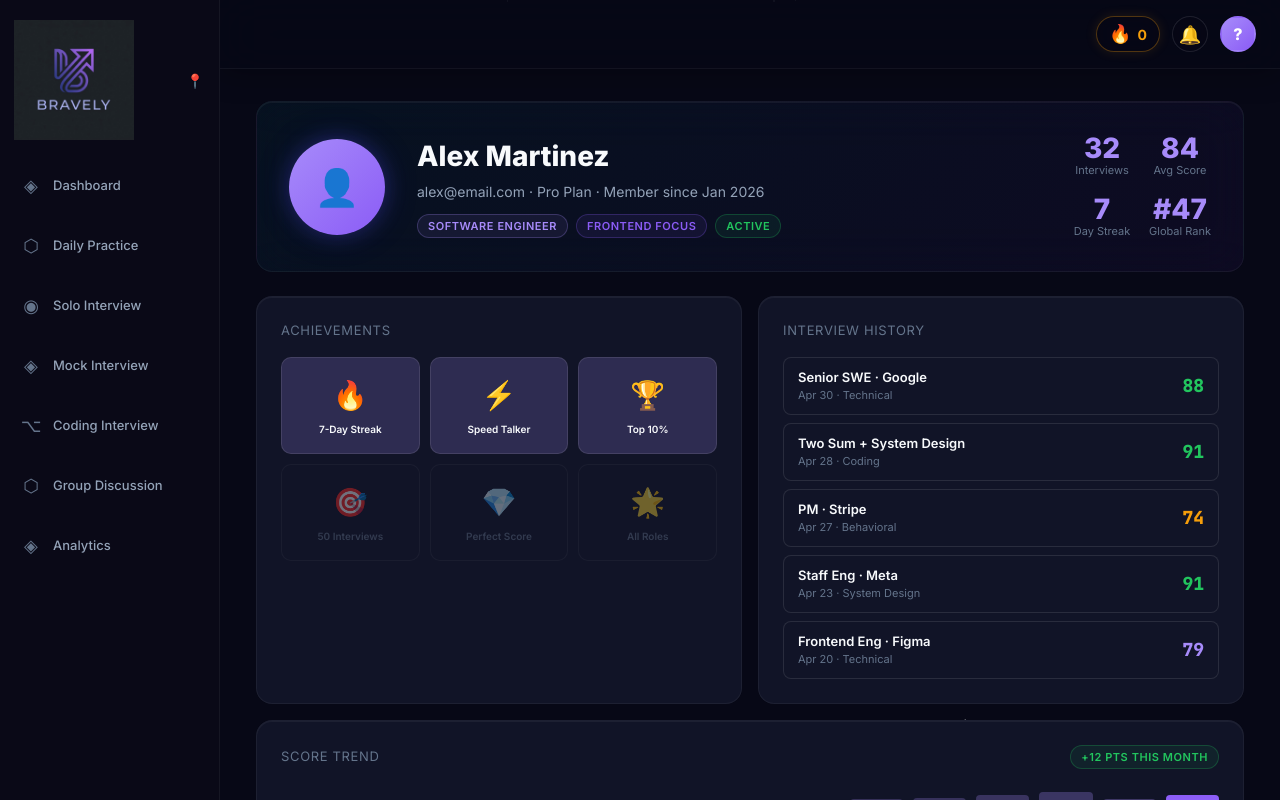
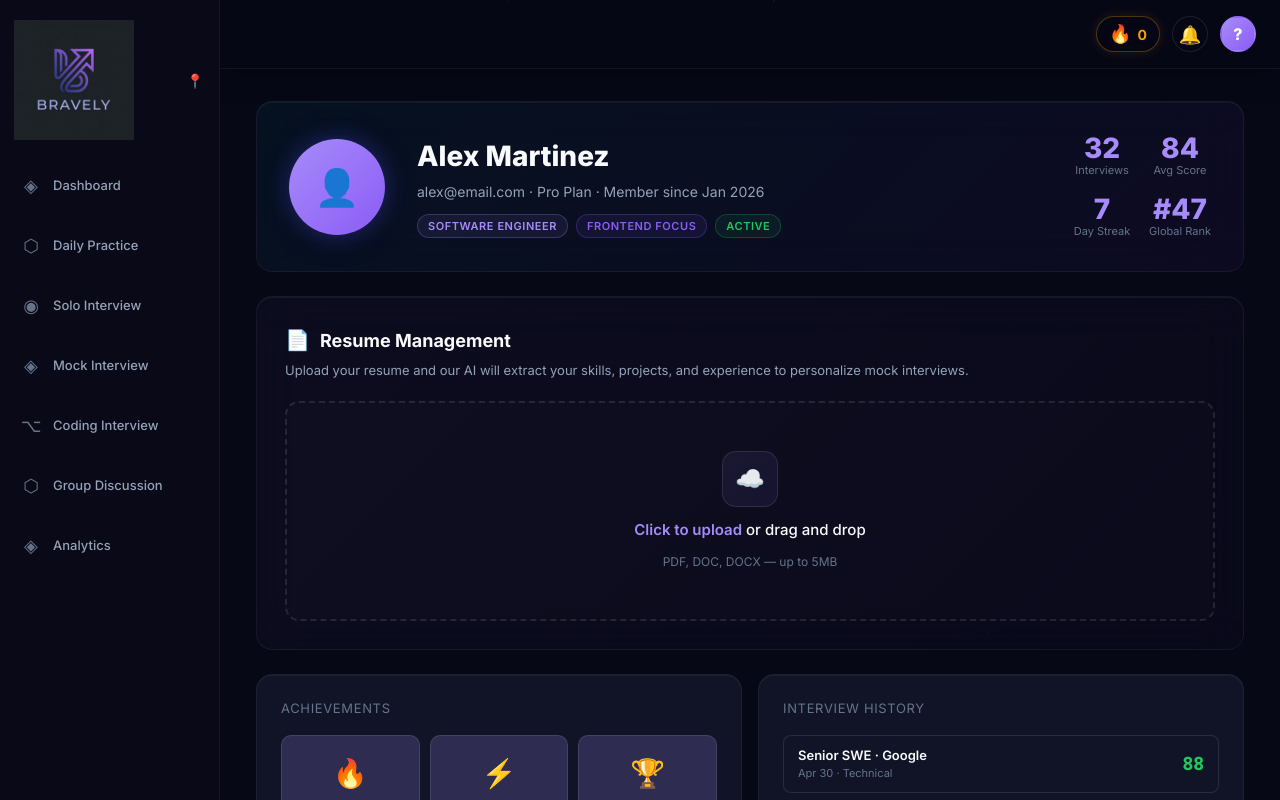
Before and after one commit to VaibhavDataSci/Bravely, a Next.js app in the folder frontend/: page /profile in a window 1280 px wide. Built offline with nearby package versions, Linux system fonts and the light colour scheme.

Commit message:
feat: integrate auth context and profile page updates

```diff
--- a/frontend/src/app/(app)/profile/page.jsx
+++ b/frontend/src/app/(app)/profile/page.jsx
@@ -1,12 +1,65 @@
 "use client";
-import { useRouter, usePathname } from 'next/navigation';
-import React, { useState, useEffect, useRef } from 'react';
+import { useRouter } from 'next/navigation';
+import React, { useState, useRef } from 'react';
 import { C } from '@/constants/theme';
-import { GlassCard, Tag } from '@/components/shared';
+import { GlassCard, Tag, NeonButton } from '@/components/shared';
+import { useAuth } from '@/contexts/AuthContext';
 
-// ─── PAGE 7: PROFILE ──────────────────────────────────────────────────────────
+// ─── SIMULATED RESUME PARSER ────────────────────────────────────────────────
+const SIMULATED_PARSE_RESULTS = {
+  skills: ['React', 'Node.js', 'TypeScript', 'PostgreSQL', 'AWS', 'Docker', 'Redis', 'System Design'],
+  projects: [
+    { name: 'E-Commerce Platform', tech: ['React', 'Node.js', 'PostgreSQL'] },
+    { name: 'Real-time Chat App', tech: ['WebSocket', 'Redis', 'Docker'] },
+    { name: 'CI/CD Pipeline Automation', tech: ['AWS', 'Docker', 'GitHub Actions'] },
+  ],
+  education: 'B.Tech in Computer Science',
+  experienceYears: 3,
+};
+
+// ─── PAGE: PROFILE ──────────────────────────────────────────────────────────
 const ProfilePage = () => {
   const router = useRouter();
+  const { user, updateProfileResume, removeProfileResume } = useAuth();
+  const fileInputRef = useRef(null);
+
+  const [isDragging, setIsDragging] = useState(false);
+  const [isParsing, setIsParsing] = useState(false);
+  const [parseSuccess, setParseSuccess] = useState(false);
+
+  const profileResume = user?.profileResume || null;
+
+  const handleFileUpload = (source) => {
+    let file;
+    if (source?.dataTransfer) {
+      file = source.dataTransfer.files?.[0];
+    } else if (source?.target) {
+      file = source.target.files?.[0];
+    }
+    if (!file) return;
+
+    setIsParsing(true);
+    setParseSuccess(false);
+
+    // Simulate AI parsing with a 2.5s delay
+    setTimeout(() => {
+      setIsParsing(false);
+      setParseSuccess(true);
+      updateProfileResume({
+        filename: file.name,
+        fileSize: (file.size / 1024).toFixed(1) + ' KB',
+        uploadedAt: new Date().toISOString(),
+        ...SIMULATED_PARSE_RESULTS,
+      });
+      // Clear success banner after 3s
+      setTimeout(() => setParseSuccess(false), 3000);
+    }, 2500);
+  };
+
+  const handleRemoveResume = () => {
+    removeProfileResume();
+    setParseSuccess(false);
+  };
 
   const achievements = [
     { icon: '🔥', label: '7-Day Streak', earned: true },
@@ -16,6 +69,11 @@ const ProfilePage = () => {
     { icon: '💎', label: 'Perfect Score', earned: false },
     { icon: '🌟', label: 'All Roles', earned: false },
   ];
+
+  const uploadTimestamp = profileResume?.uploadedAt
+    ? new Date(profileResume.uploadedAt).toLocaleDateString('en-US', { month: 'short', day: 'numeric', year: 'numeric', hour: '2-digit', minute: '2-digit' })
+    : '';
+
   return (
     <div style={{ flex: 1, height: '100vh', overflow: 'auto', padding: '32px 36px' }}>
       {/* Profile header */}
@@ -29,8 +87,8 @@ const ProfilePage = () => {
             animation: 'glow-pulse 3s ease infinite',
           }}>👤</div>
           <div style={{ flex: 1 }}>
-            <h2 style={{ fontSize: 28, fontWeight: 800, marginBottom: 4 }}>Alex Martinez</h2>
-            <p style={{ color: C.textSecondary, fontSize: 14, marginBottom: 12 }}>alex@email.com · Pro Plan · Member since Jan 2026</p>
+            <h2 style={{ fontSize: 28, fontWeight: 800, marginBottom: 4 }}>{user?.name || 'Alex Martinez'}</h2>
+            <p style={{ color: C.textSecondary, fontSize: 14, marginBottom: 12 }}>{user?.email || 'alex@email.com'} · Pro Plan · Member since Jan 2026</p>
             <div style={{ display: 'flex', gap: 8 }}>
               <Tag>Software Engineer</Tag>
               <Tag color={C.secondary}>Frontend Focus</Tag>
@@ -53,6 +111,147 @@ const ProfilePage = () => {
         </div>
       </GlassCard>
 
+      {/* ─── RESUME MANAGEMENT ─────────────────────────────────────────── */}
+      <GlassCard style={{ marginBottom: 24, padding: '28px', background: 'linear-gradient(135deg, rgba(167,139,250,0.04), rgba(139,92,246,0.02))' }}>
+        <div style={{ display: 'flex', justifyContent: 'space-between', alignItems: 'flex-start', marginBottom: 20 }}>
+          <div>
+            <div style={{ display: 'flex', alignItems: 'center', gap: 10, marginBottom: 6 }}>
+              <span style={{ fontSize: 20 }}>📄</span>
+              <h3 style={{ fontSize: 18, fontWeight: 700, color: C.textPrimary, margin: 0 }}>Resume Management</h3>
+            </div>
+            <p style={{ fontSize: 13, color: C.textSecondary, margin: 0 }}>
+              Upload your resume and our AI will extract your skills, projects, and experience to personalize mock interviews.
+            </p>
+          </div>
+          {profileResume && (
+            <NeonButton variant="outline" size="sm" onClick={handleRemoveResume} style={{ flexShrink: 0 }}>
+              Remove
+            </NeonButton>
+          )}
+        </div>
+
+        {/* Parse success banner */}
+        {parseSuccess && (
+          <div style={{
+            padding: '12px 16px', borderRadius: 10, marginBottom: 16,
+            background: 'rgba(34,197,94,0.08)', border: `1px solid rgba(34,197,94,0.25)`,
+            display: 'flex', alignItems: 'center', gap: 10,
+            animation: 'fade-up 0.4s ease',
+          }}>
+            <span style={{ fontSize: 18 }}>✅</span>
+            <span style={{ fontSize: 13, color: C.success, fontWeight: 600 }}>Resume parsed successfully! Your interviews will now be personalized.</span>
+          </div>
+        )}
+
+        {profileResume ? (
+          /* ── UPLOADED STATE ── */
+          <div style={{
+            background: 'rgba(255,255,255,0.02)', border: `1px solid ${C.borderMid}`,
+            borderRadius: 14, padding: '20px 24px',
+          }}>
+            {/* File info row */}
+            <div style={{ display: 'flex', justifyContent: 'space-between', alignItems: 'center', marginBottom: 20 }}>
+              <div style={{ display: 'flex', gap: 14, alignItems: 'center' }}>
+                <div style={{
+                  width: 48, height: 48, borderRadius: 12,
+                  background: `linear-gradient(135deg, ${C.primary}20, ${C.secondary}20)`,
+                  display: 'flex', alignItems: 'center', justifyContent: 'center',
+                  fontSize: 22, border: `1px solid ${C.borderMid}`,
+                }}>📎</div>
+                <div>
+                  <div style={{ fontSize: 15, fontWeight: 600, color: C.textPrimary }}>{profileResume.filename}</div>
+                  <div style={{ fontSize: 12, color: C.textMuted }}>{profileResume.fileSize} · Uploaded {uploadTimestamp}</div>
+                </div>
+              </div>
+              <NeonButton size="sm" variant="outline" onClick={() => fileInputRef.current?.click()}>
+                Replace Resume
+              </NeonButton>
+              <input type="file" accept=".pdf,.doc,.docx" hidden ref={fileInputRef} onChange={handleFileUpload} />
+            </div>
+
+            {/* Extracted skills */}
+            <div style={{ marginBottom: 16 }}>
+              <div style={{ fontSize: 11, color: C.textMuted, textTransform: 'uppercase', letterSpacing: '0.08em', marginBottom: 10, fontWeight: 600 }}>
+                Extracted Skills
+              </div>
+              <div style={{ display: 'flex', flexWrap: 'wrap', gap: 8 }}>
+                {profileResume.skills?.map(s => (
+                  <Tag key={s} color={C.primary}>{s}</Tag>
+                ))}
+              </div>
+            </div>
+
+            {/* Extracted projects */}
+            {profileResume.projects?.length > 0 && (
+              <div>
+                <div style={{ fontSize: 11, color: C.textMuted, textTransform: 'uppercase', letterSpacing: '0.08em', marginBottom: 10, fontWeight: 600 }}>
+                  Detected Projects
+                </div>
+                <div style={{ display: 'flex', flexDirection: 'column', gap: 8 }}>
+                  {profileResume.projects.map((p, i) => (
+                    <div key={i} style={{
+                      padding: '10px 14px', background: 'rgba(255,255,255,0.02)',
+                      borderRadius: 8, border: `1px solid ${C.border}`,
+                      display: 'flex', justifyContent: 'space-between', alignItems: 'center',
+                    }}>
+                      <span style={{ fontSize: 13, fontWeight: 500, color: C.textPrimary }}>{p.name}</span>
+                      <div style={{ display: 'flex', gap: 6 }}>
+                        {p.tech.map(t => (
+                          <span key={t} style={{ fontSize: 11, color: C.textMuted, background: 'rgba(255,255,255,0.04)', padding: '2px 8px', borderRadius: 4 }}>{t}</span>
+                        ))}
+                      </div>
+                    </div>
+                  ))}
+                </div>
+              </div>
+            )}
+          </div>
+        ) : (
+          /* ── UPLOAD STATE (drag & drop) ── */
+          <div
+            onDragOver={(e) => { e.preventDefault(); setIsDragging(true); }}
+            onDragLeave={() => setIsDragging(false)}
+            onDrop={(e) => { e.preventDefault(); setIsDragging(false); handleFileUpload(e); }}
+            onClick={() => !isParsing && fileInputRef.current?.click()}
+            style={{
+              border: `2px dashed ${isDragging ? C.primary : C.borderMid}`,
+              borderRadius: 14, padding: '48px 24px', textAlign: 'center',
+              background: isDragging ? 'rgba(167,139,250,0.06)' : 'rgba(255,255,255,0.01)',
+              cursor: isParsing ? 'default' : 'pointer',
+              transition: 'all 0.3s ease',
+              display: 'flex', flexDirection: 'column', alignItems: 'center', gap: 12,
+            }}
+          >
+            <input type="file" accept=".pdf,.doc,.docx" hidden ref={fileInputRef} onChange={handleFileUpload} />
+            {isParsing ? (
+              <>
+                <div style={{
+                  width: 56, height: 56, borderRadius: '50%',
+                  border: `3px solid ${C.borderMid}`, borderTopColor: C.primary,
+                  animation: 'spin 1s linear infinite',
+                }} />
+                <div style={{ fontSize: 15, color: C.primary, fontWeight: 600 }}>Parsing Resume with AI...</div>
+                <div style={{ fontSize: 13, color: C.textMuted }}>Extracting skills, projects, and experiences</div>
+              </>
+            ) : (
+              <>
+                <div style={{
+                  width: 56, height: 56, borderRadius: 14,
+                  background: `linear-gradient(135deg, ${C.primary}15, ${C.secondary}15)`,
+                  display: 'flex', alignItems: 'center', justifyContent: 'center',
+                  fontSize: 24, border: `1px solid ${C.borderMid}`,
+                }}>☁️</div>
+                <div style={{ fontSize: 15, color: C.textPrimary, fontWeight: 500 }}>
+                  <span style={{ color: C.primary, fontWeight: 600 }}>Click to upload</span> or drag and drop
+                </div>
+                <div style={{ fontSize: 12, color: C.textMuted }}>PDF, DOC, DOCX — up to 5MB</div>
+              </>
+            )}
+          </div>
+        )}
+      </GlassCard>
+
+      {/* ─── ACHIEVEMENTS & HISTORY ROW ────────────────────────────────── */}
       <div style={{ display: 'grid', gridTemplateColumns: '1fr 1fr', gap: 16, marginBottom: 16 }}>
         {/* Achievements */}
         <GlassCard>
@@ -62,7 +261,7 @@ const ProfilePage = () => {
               <div key={label} style={{
                 borderRadius: 10, padding: '16px 10px', textAlign: 'center',
                 background: earned ? `rgba(167, 139, 250, 0.2)` : C.bgCard,
-                border: `1px solid ${earned ? C.borderMid : C.borderMid}`,
+                border: `1px solid ${C.borderMid}`,
                 opacity: earned ? 1 : 0.4,
               }}>
                 <div style={{ fontSize: 28, marginBottom: 6 }}>{icon}</div>
@@ -129,6 +328,4 @@ const ProfilePage = () => {
   );
 };
 
-// ─── NOTIFICATION SYSTEM ─────────────────────────────────────────────────────
-
 export default ProfilePage;
```
Also changed, not shown: frontend/src/contexts/AuthContext.jsx (+14 -1 lines).
